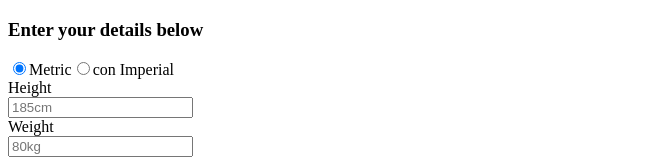
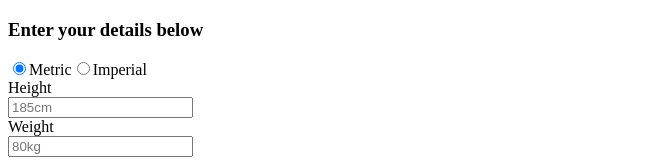
Before and after one commit to daxoliveira/bmi-calculator, a React (Vite) app: page / in a window 1280 px wide. Shown: the top 160 px of the page, without its empty margins (0-653 px from the left). Built offline with nearby package versions, Linux system fonts and the light colour scheme.

Commit message:
refactor onSystemChange function

```diff
--- a/src/App.jsx
+++ b/src/App.jsx
@@ -3,13 +3,7 @@ import { useState } from 'react';
 export default function App() {
   const [measuringSystem, setMeasuringSystem] = useState('metric');
   function onSystemChange(e) {
-    console.log(e);
-    if (e.target.value === 'metric') {
-      setMeasuringSystem('metric');
-    }
-    if (e.target.value === 'imperial') {
-      setMeasuringSystem('imperial');
-    }
+    e.target.value === 'metric' ? setMeasuringSystem('metric') : setMeasuringSystem('imperial');
   }
 
   return (
@@ -18,12 +12,11 @@ export default function App() {
         Enter your details below
       </h3>
       <label>
-      <input type='radio' name='measuringSystem' value='metric' onChange={onSystemChange} defaultChecked={true} />
+      <input type='radio' name='measuringSystem' value='metric' id='metric' onChange={onSystemChange} defaultChecked={true} />
         Metric
       </label>
       <label>
-        <input type='radio' name='measuringSystem' value='imperial' onChange={onSystemChange} />
-        con
+        <input type='radio' name='measuringSystem' value='imperial' id='imperial' onChange={onSystemChange} />
         Imperial
       </label>
       {measuringSystem === 'metric' && <Metric/>}
```
